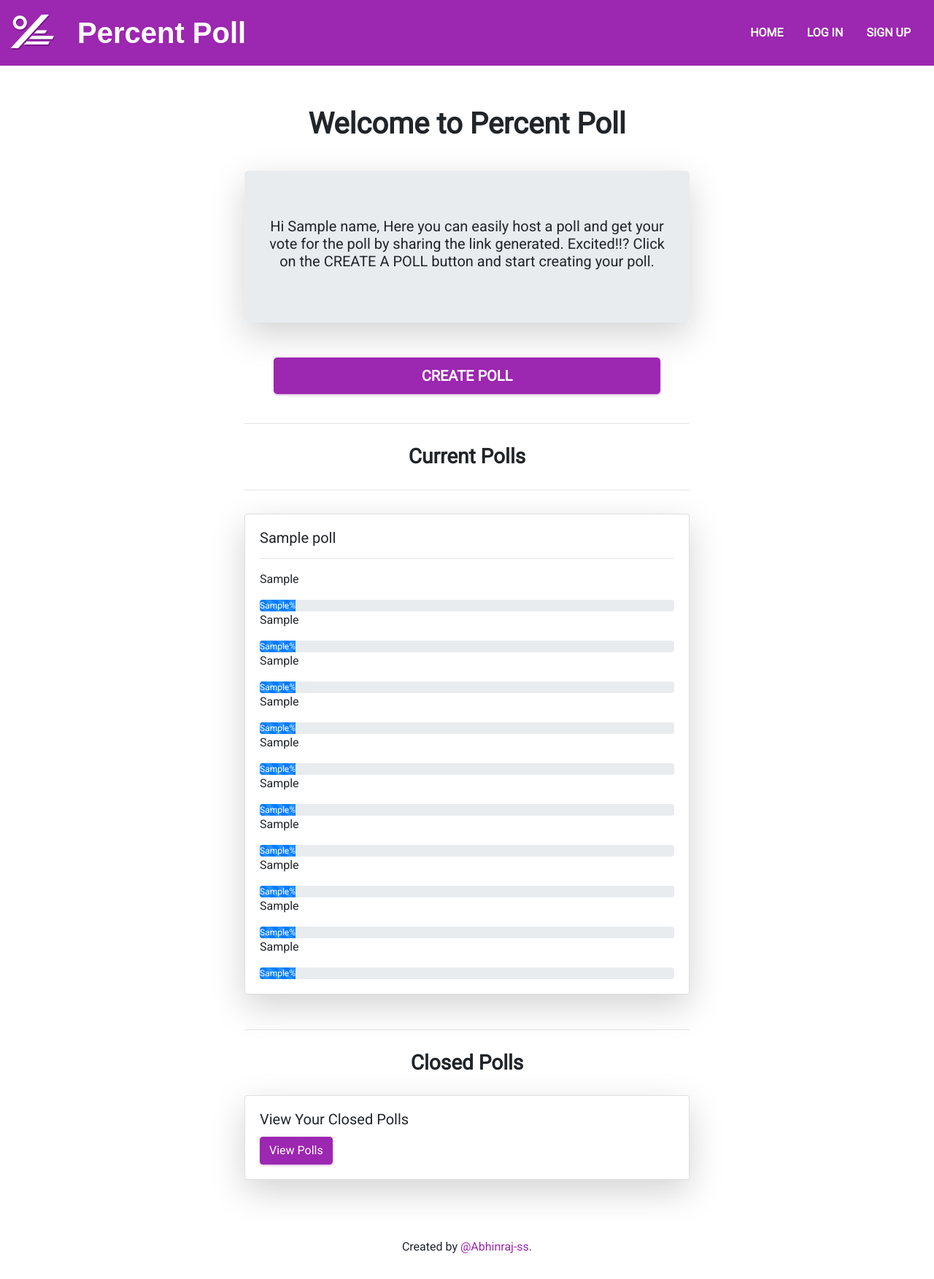
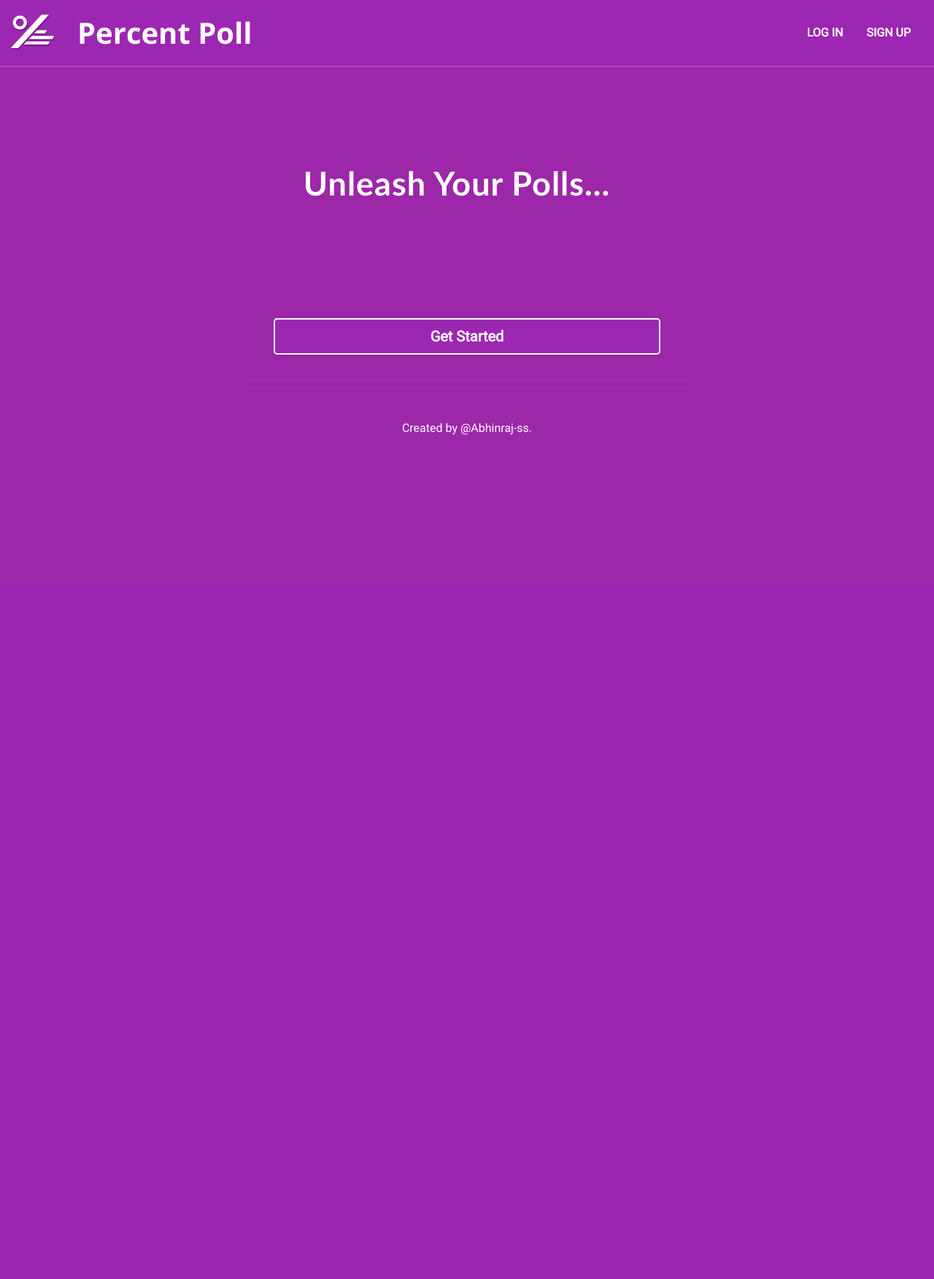
Before and after one commit to Abhinraj-ss/PercentPoll, a Python web app: template templates/index.html in a window 1280 px wide. Shown: the whole page at 73% size. After the commit the page ends 596 px from the top, so only its background shows below. Run offline with Jinja, Linux system fonts and the light colour scheme; the template is opened without the code that fills it: most values are stand-ins (such as "Sample title", 1, 10 or a date in 2020); some libraries are stand-ins or nearby versions.

Commit message:
css works

```diff
--- a/static/style.css
+++ b/static/style.css
@@ -1,10 +1,10 @@
 @import url('https://fonts.googleapis.com/css?family=Roboto');
-
+@import url('https://fonts.googleapis.com/css?family=Open+Sans:400,700,800');
 
 h1 {
+ color:white;
  font-weight:bold;
- color:white;
- font-family: 'Orienta', sans-serif;
+ font-family: 'Open Sans', sans-serif;
 }
 
 footer {
@@ -14,14 +14,23 @@ footer {
 h2 {
    font-weight:bold;
    font-size:40px;
+   color:white;
    margin: 1em 0;
   }
 h3 {
    font-weight:bold;
    margin: 1em 0;
   }
+#unleash{
+    display: flex;
+    font-weight:bold;
+    color:white;
+    font-size:45px;
+    font-family: 'Trebuchet MS', sans-serif;
+    letter-spacing: 1px;
+    }
 #me{
-    color: #9c27b0;
+    color: white;
     }
 #logo{
  padding-left: 1em;
@@ -35,7 +44,7 @@ h3 {
 	align-items: center;
 	color:white;
 	background-color: #0063B1;
-	border:2px;
+	border:2px solid white;
 	}
 #view{
 	background-color: #0063B1;
@@ -56,9 +65,7 @@ h3 {
     box-sizing: border-box;
 	}
 }
-#body{
-	background: #FE82EE !important;
-}
+
 h4{
 	margin: 1em;
 	padding-bottom: 2em;
@@ -98,8 +105,10 @@ button {
 
 
 button:hover {
-  opacity: 1;
+  opacity: 10;
 }
+
+
 
 .btn.btn-primary {
     color: #fff !important;
@@ -109,7 +118,7 @@ button:hover {
 }
 
 .btn.btn-primary:hover {
-    box-shadow: 0 14px 26px -12px rgba(156, 39, 176, 0.42), 0 4px 23px 0px rgba(0, 0, 0, 0.12), 0 8px 10px -5px rgba(156, 39, 176, 0.2);
+    box-shadow: 0 14px 100px -12px rgba(156, 39, 176, 0.42), 0 4px 23px 0px rgba(0, 0, 0, 0.12), 0 8px 10px -5px rgba(156, 39, 176, 0.2);
 }
 
 
@@ -146,10 +155,18 @@ span.psw {
 }
 
 
-
+#alert_in{
+	height: 50px;
+	font-weight:bold;
+	margin: 2em;
+	justify-content: center;
+	align-items: center;
+	color:white;
+	background-color:#9c27b0 ;
+	}
 #alert{
-    text-align:center;
-	height: 50px;
+    display: flex;
+	height: 60px;
 	font-weight:bold;
 	margin: 2em;
 	justify-content: center;
@@ -160,6 +177,7 @@ span.psw {
 
 body{
 	font-family: 'Roboto', sans-serif;
+	background-color:#9c27a9 ;
 }
 * {
 	margin: 0;
@@ -176,6 +194,7 @@ i {
 .navbar-mainbg{
 	background-color: #9c27b0;
 	padding: 0px;
+	border-bottom:2px solid #AB47BC;
 }
 
 
--- a/templates/create.html
+++ b/templates/create.html
@@ -23,7 +23,7 @@
 					<label for="polloption"></label>
 					<input type="text" class="form-control" name="pollOption[]" id="polloption" placeholder="Poll option" required>
 				  </div>
-				 <button class="add_field_button " id= "card">Add More Poll Options</button>
+				 <button class="add_field_button "style="display: flex;height: 50px;font-weight:bold;justify-content: center;align-items: center;color:white;background-color: #9c27b0;border:2px solid white;">Add More Poll Options</button>
 			</div>
      	</div>
      	</div>
--- a/templates/index.html
+++ b/templates/index.html
@@ -4,11 +4,11 @@
 
 {% block body %}
 
-  <div class="row">
+  <div class="row ">
     <div class="col-sm-6 offset-sm-3">
         <div id="topPad">
                     {% if message %}
-                            <div class="alert alert-warning alert-dismissible fade show " id ="alert" role="alert">
+                            <div class="alert alert-warning alert-dismissible fade show " id ="alert_in" style="text-align:center;" role="alert">
                                 <strong>{{ message }}</strong>
                                 <button type="button" class="close" data-dismiss="alert"  aria-label="Close">
                                     <span aria-hidden="true" style="float: right;color:white;">&times;</span>
@@ -16,96 +16,15 @@
                             </div>
                     {% endif %}
                   </div>
-    	<h2 class="text-center">Welcome to Percent Poll</h2>
-      <div class="shadow-lg mb-5 rounded">
+    	<strong class="text-center offset-1 " id="unleash" style="padding: 110px 30px;" >Unleash Your Polls...</strong>
+     <!-- <div class="shadow-lg mb-5 rounded">
       <div class="jumbotron align-items-center" style="text-align:center;">
        <h5>Hi {{name}},
         Here you can easily host a poll and get your vote for the poll by sharing the link generated.
         Excited!!? Click on the CREATE A POLL button and start creating your poll.</h5>
       </div>
-      </div>
-      <a class="btn btn-primary btn-lg" id= "create" href="{{url_for('main.create')}}">CREATE POLL</a>
+      </div>-->
+      <a class="btn btn-primary btn-lg" id= "create" href="{{url_for('main.create')}}">Get Started</a>
       <hr/>
-      <h3 class="text-center">Current Polls</h3>
-      {% for poll, percent in current_polls %}
-        <hr/>
-        <div class="shadow-lg mb-5 rounded">
-          <div class="card w-100" style="margin-top:2em;">
-		      <div class="card-body">
-
-			    <h5 class="card-title">{{poll.title}}</h5>
-			    <hr/>
-			    <p class="card-text">{{poll.option1}}</p>
-			    <div class="progress">
-			      <div class="progress-bar progress-bar-striped progress-bar-animated " role="progressbar" aria-valuemin="0" aria-valuemax="100" style="width: {{percent.option1}}%">{{percent.option1}}%</div>
-			    </div>
-			    <p class="card-text">{{poll.option2}}</p>
-			    <div class="progress">
-			      <div class="progress-bar progress-bar-striped progress-bar-animated " role="progressbar" aria-valuemin="0" aria-valuemax="100" style="width: {{percent.option2}}%">{{percent.option2}}%</div>
-			    </div>
-			    {% if poll.option3 != 'NONE' %}
-			    <p class="card-text">{{poll.option3}}</p>
-			    <div class="progress">
-			      <div class="progress-bar progress-bar-striped progress-bar-animated " role="progressbar" aria-valuemin="0" aria-valuemax="100" style="width: {{percent.option3}}%">{{percent.option3}}%</div>
-			    </div>
-			    {% endif %}
-			    {% if poll.option4 != 'NONE' %}
-			    <p class="card-text">{{poll.option4}}</p>
-			    <div class="progress">
-			      <div class="progress-bar progress-bar-striped progress-bar-animated " role="progressbar" aria-valuemin="0" aria-valuemax="100" style="width: {{percent.option4}}%">{{percent.option4}}%</div>
-			    </div>
-			    {% endif %}
-			    {% if poll.option5 != 'NONE' %}
-			    <p class="card-text">{{poll.option5}}</p>
-			    <div class="progress">
-			      <div class="progress-bar progress-bar-striped progress-bar-animated " role="progressbar" aria-valuemin="0" aria-valuemax="100" style="width: {{percent.option5}}%">{{percent.option5}}%</div>
-			    </div>
-			    {% endif %}
-			    {% if poll.option6 != 'NONE' %}
-			    <p class="card-text">{{poll.option6}}</p>
-			    <div class="progress">
-			      <div class="progress-bar progress-bar-striped progress-bar-animated " role="progressbar" aria-valuemin="0" aria-valuemax="100" style="width: {{percent.option6}}%">{{percent.option6}}%</div>
-			    </div>
-			    {% endif %}
-			    {% if poll.option7 != 'NONE' %}
-			    <p class="card-text">{{poll.option7}}</p>
-			    <div class="progress">
-			      <div class="progress-bar progress-bar-striped progress-bar-animated " role="progressbar" aria-valuemin="0" aria-valuemax="100" style="width: {{percent.option7}}%">{{percent.option7}}%</div>
-			    </div>
-			    {% endif %}
-			    {% if poll.option8 != 'NONE' %}
-			    <p class="card-text">{{poll.option8}}</p>
-			    <div class="progress">
-			      <div class="progress-bar progress-bar-striped progress-bar-animated " role="progressbar" aria-valuemin="0" aria-valuemax="100" style="width: {{percent.option8}}%">{{percent.option8}}%</div>
-			    </div>
-			    {% endif %}
-			    {% if poll.option9 != 'NONE' %}
-			    <p class="card-text">{{poll.option9}}</p>
-			    <div class="progress">
-			      <div class="progress-bar progress-bar-striped progress-bar-animated " role="progressbar" aria-valuemin="0" aria-valuemax="100" style="width: {{percent.option9}}%">{{percent.option9}}%</div>
-			    </div>
-			    {% endif %}
-			    {% if poll.option10 != 'NONE' %}
-			    <p class="card-text">{{poll.option10}}</p>
-			    <div class="progress">
-			      <div class="progress-bar progress-bar-striped progress-bar-animated " role="progressbar" aria-valuemin="0" aria-valuemax="100" style="width: {{percent.option10}}%">{{percent.option10}}%</div>
-			    </div>{% endif %}
-
-		      </div>
-		    </div>
-		</div>
-        {% endfor %}
-      	<hr/>
-
-       <h3 class="text-center">Closed Polls</h3>
-       <div class="shadow-lg mb-5 rounded">
-          <div class="card w-100">
-		      <div class="card-body">
-			    <h5 class="card-title">View Your Closed Polls</h5>
-			    <a href="/view" class="btn btn-primary" id="view">View Polls</a>
-		      </div>
-		    </div>
-        </div>
-
   </div>
 {% endblock %}
--- a/templates/layout.html
+++ b/templates/layout.html
@@ -21,12 +21,21 @@
      <nav class="navbar navbar-expand-custom navbar-mainbg">
         <a class="navbar-brand navbar-logo" href="/"><img src="{{url_for('static', filename='logo.png')}}"/></a>
         <h1 class="my-0 mr-md-auto font-weight-bold">Percent Poll</h1>
-
-
             <ul class="navbar-nav ml-auto">
+                {% if current_user.is_authenticated %}
                 <li class="nav-item">
                     <a class="nav-link" href="{{ url_for('main.index') }}" id="nav">HOME</a>
                 </li>
+                <li class="nav-item">
+                    <a class="nav-link" href="{{ url_for('main.current') }}" id="nav">CURRENT POLLS</a>
+                </li>
+                <li class="nav-item">
+                    <a class="nav-link" href="{{ url_for('main.view') }}" id="nav">CLOSED POLLS</a>
+                </li>
+                <li class="nav-item">
+                        <a class="nav-link" href="{{ url_for('auth.logout') }}" id="nav">LOG OUT</a>
+                </li>
+                {% endif %}
                 {% if not current_user.is_authenticated %}
                 <li class="nav-item">
                         <a class="nav-link" href="{{ url_for('auth.login') }}" id="nav">LOG IN</a>
@@ -35,11 +44,7 @@
                         <a class="nav-link" href="{{ url_for('auth.register') }}" id="nav">SIGN UP</a>
                 </li>
                 {% endif %}
-                {% if current_user.is_authenticated %}
-                <li class="nav-item">
-                        <a class="nav-link" href="{{ url_for('auth.logout') }}" id="nav">LOG OUT</a>
-                </li>
-                {% endif %}
+
             </ul>
     </nav>
 
@@ -47,7 +52,7 @@
       {% block body %}{% endblock %}
     </div>
 
-    <footer class="text-center">Created by <a href="https://github.com/Abhinraj-ss" id="me">@Abhinraj-ss</a>.
+    <footer class="text-center" id="me">Created by <a href="https://github.com/Abhinraj-ss" id="me">@Abhinraj-ss</a>.
     <script src="https://code.jquery.com/jquery-3.3.1.slim.min.js" integrity="sha384-q8i/X+965DzO0rT7abK41JStQIAqVgRVzpbzo5smXKp4YfRvH+8abtTE1Pi6jizo" crossorigin="anonymous"></script>
 	<script src="https://cdnjs.cloudflare.com/ajax/libs/popper.js/1.14.3/umd/popper.min.js" integrity="sha384-ZMP7rVo3mIykV+2+9J3UJ46jBk0WLaUAdn689aCwoqbBJiSnjAK/l8WvCWPIPm49" crossorigin="anonymous"></script>
 	<script src="https://stackpath.bootstrapcdn.com/bootstrap/4.1.3/js/bootstrap.min.js" integrity="sha384-ChfqqxuZUCnJSK3+MXmPNIyE6ZbWh2IMqE241rYiqJxyMiZ6OW/JmZQ5stwEULTy" crossorigin="anonymous"></script>
--- a/templates/login.html
+++ b/templates/login.html
@@ -4,7 +4,7 @@
     <h2 class="text-center">LOG IN </h2>
     <div class="row">
         <div class="col-md-6 offset-sm-3">
-            <div class="shadow-lg mb-8 rounded"  style="padding-bottom:5em;">
+            <div class="shadow-lg mb-8 rounded"  style="padding-bottom:5em;background-color:white;">
                 <form action="/login" method="post" >
                     <div id="topPad">
                         {% with messages = get_flashed_messages() %}
@@ -26,7 +26,7 @@
                         <label for="password"><b>Password</b></label>
                         <input type="password" placeholder="Enter Password" name="password" required>
                         <input type="hidden" name="next" value="{{next}}">
-                        <button type="submit" style="background-color:#9c27b0;margin-top:2em;">LOG IN</button>
+                        <button type="submit" style="background-color:#9c27b0;margin-top:2em;border:1px solid white;">LOG IN</button>
                         <label>
                         <input type="checkbox" checked="checked" name="remember"> Remember me
                         </label>
--- a/templates/register.html
+++ b/templates/register.html
@@ -6,7 +6,7 @@
   <h2 class="text-center">REGISTER</h2>
   <div class="row">
 		<div class="col-md-6 offset-sm-3">
-		    <div class="shadow-lg mb-5 rounded" id="bottomPad">
+		    <div class="shadow-lg mb-5 rounded" id="bottomPad" style="background-color:white;">
 			   <form action="/register" method="post" >
 			    <div id="topPad">
 			       {% with messages = get_flashed_messages() %}
@@ -28,7 +28,7 @@
 					<label for="psw"><b>Password</b></label>
 					<input type="password" placeholder="Enter Password" name="password" required>
                     <input type="hidden" name="next" value="{{next}}">
-					<button type="submit" style="background-color:#9c27b0;" >REGISTER </button>
+					<button type="submit" style="background-color:#9c27b0;margin-top:2em;" >REGISTER </button>
 				  </div>
 				</form>
 			</div>
--- a/templates/view.html
+++ b/templates/view.html
@@ -3,13 +3,12 @@
 {% block title %}Vote{% endblock %}
 
 {% block body %}
-  <h2 class="text-center">VOTING RESULTS</h2>
+  <h2 class="text-center">{{page}}</h2>
   <div class="row">
     <div class="col-sm-6 offset-sm-3">
     	<div class="text-center">
     	<hr/>
 		{% for poll, percent in current_polls %}
-
         <div class="shadow-lg mb-5 rounded">
           <div class="card w-100" style="margin-top:2em;">
 		      <div class="card-body">
```
Also changed, not shown: main.py (+19 -4 lines), db.sqlite.
